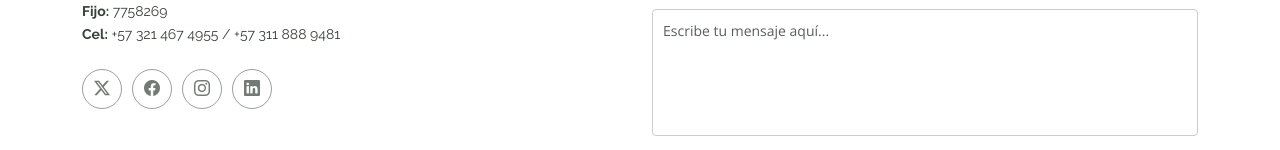
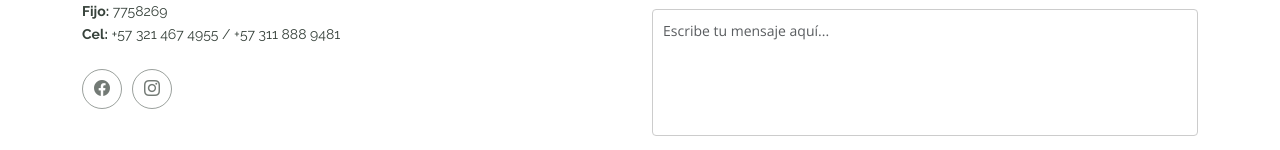
Before and after one commit to zerok8/fundacionconsentidos, a plain HTML site: page index.html in a window 1280 px wide. Shown: the part 2693-2843 px from the top of the page. Drawn offline with nearby package versions, Linux system fonts and the light colour scheme.

Commit message:
Update social links in index.html

```diff
--- a/index.html
+++ b/index.html
@@ -292,10 +292,8 @@
               </p>
             </div>
             <div class="social-links d-flex mt-4">
-              <a href=""><i class="bi bi-twitter-x"></i></a>
-              <a href=""><i class="bi bi-facebook"></i></a>
-              <a href=""><i class="bi bi-instagram"></i></a>
-              <a href=""><i class="bi bi-linkedin"></i></a>
+              <a href="https://www.facebook.com/share/14Lc7Las5g5/?mibextid=wwXIfr"><i class="bi bi-facebook"></i></a>
+              <a href="https://www.instagram.com/fundacionconsentidos_?igsh=NXl2YWxibmFuanQ5"><i class="bi bi-instagram"></i></a>
             </div>
           </div>
 
```
